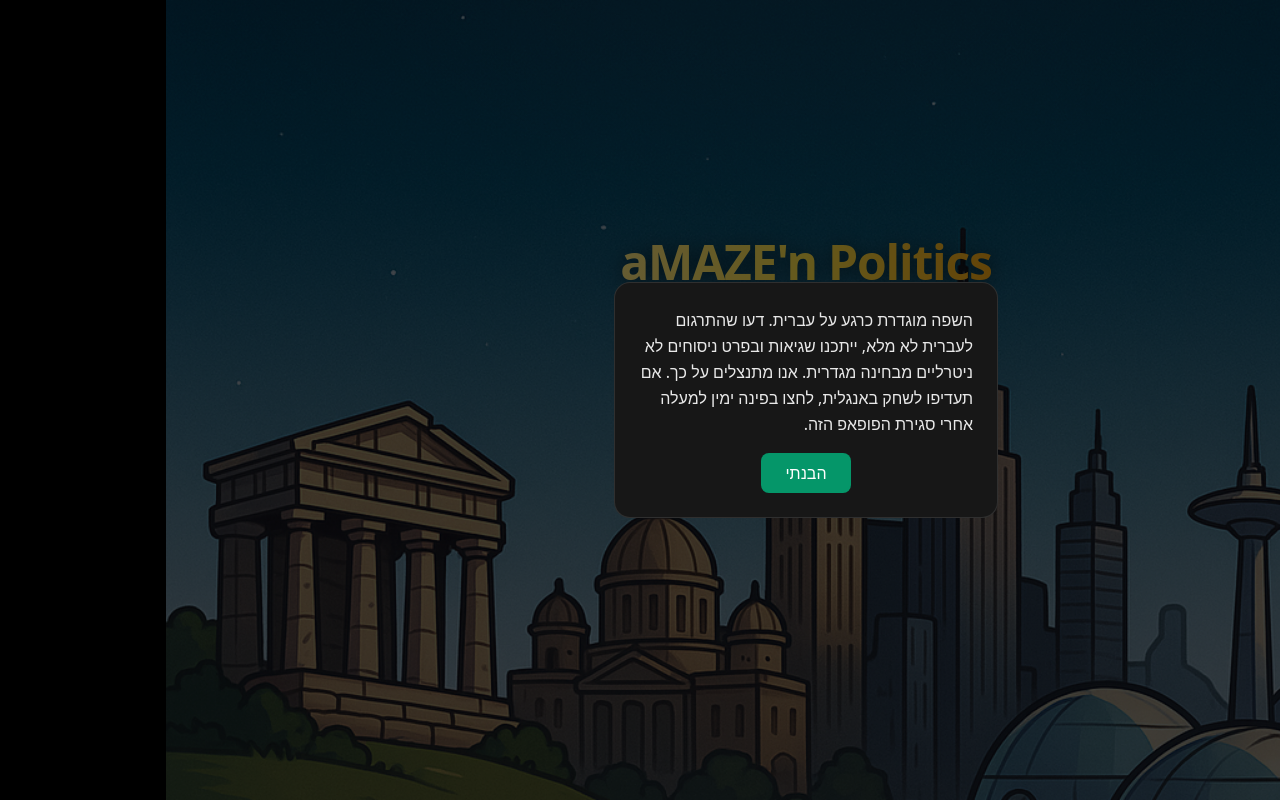
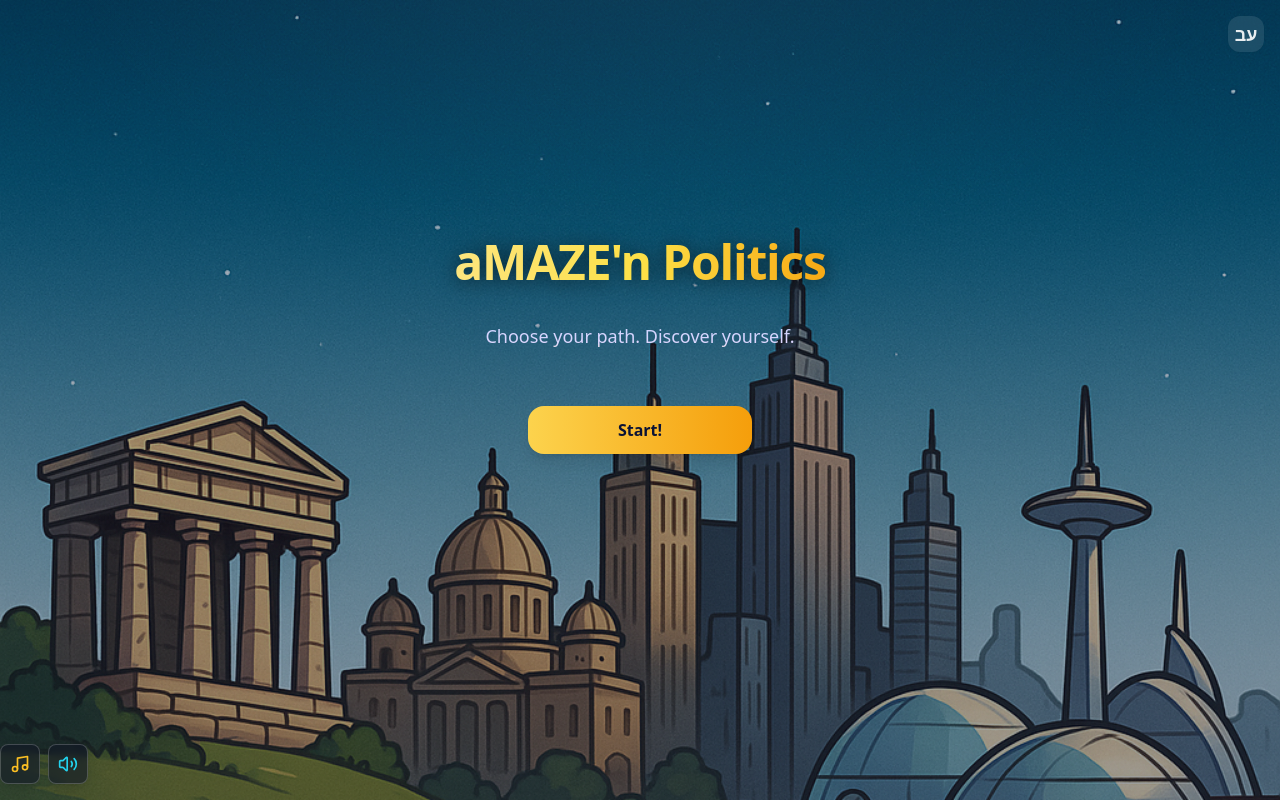
Before and after one commit to Mutajon/aMAZEn_Politics, a React (Vite) app: page / in a window 1280 px wide. Built offline with nearby package versions, Linux system fonts and the light colour scheme; no server answers.

Commit message:
chore: change default language to English

```diff
--- a/src/i18n/LanguageContext.tsx
+++ b/src/i18n/LanguageContext.tsx
@@ -26,7 +26,7 @@ export function LanguageProvider({ children }: LanguageProviderProps) {
   // Load language from localStorage or default to English
   const [language, setLanguageState] = useState<Language>(() => {
     const saved = localStorage.getItem('game-language');
-    return (saved as Language) || 'he';
+    return (saved as Language) || 'en';
   });
   const [translations, setTranslations] = useState<Record<string, string>>({});
   const [isLoading, setIsLoading] = useState(true);
--- a/src/i18n/lang.ts
+++ b/src/i18n/lang.ts
@@ -3,7 +3,7 @@ import { useLanguage } from './LanguageContext';
 
 // Global translations store
 let globalTranslations: Record<string, string> = {};
-let currentLanguage: string = 'he';
+let currentLanguage: string = 'en';
 
 // Function to update global translations (called by LanguageProvider)
 export function updateGlobalTranslations(translations: Record<string, string>, language: string) {
```
